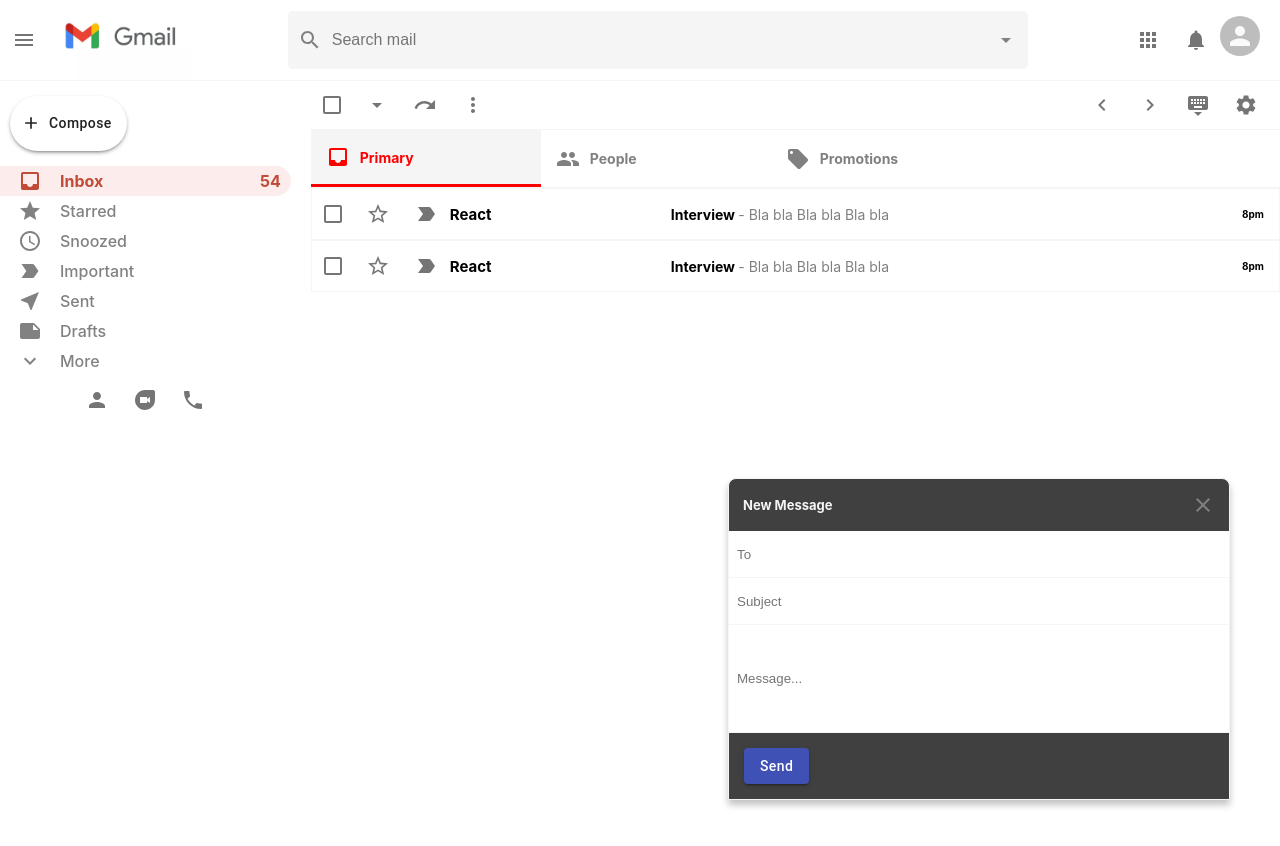
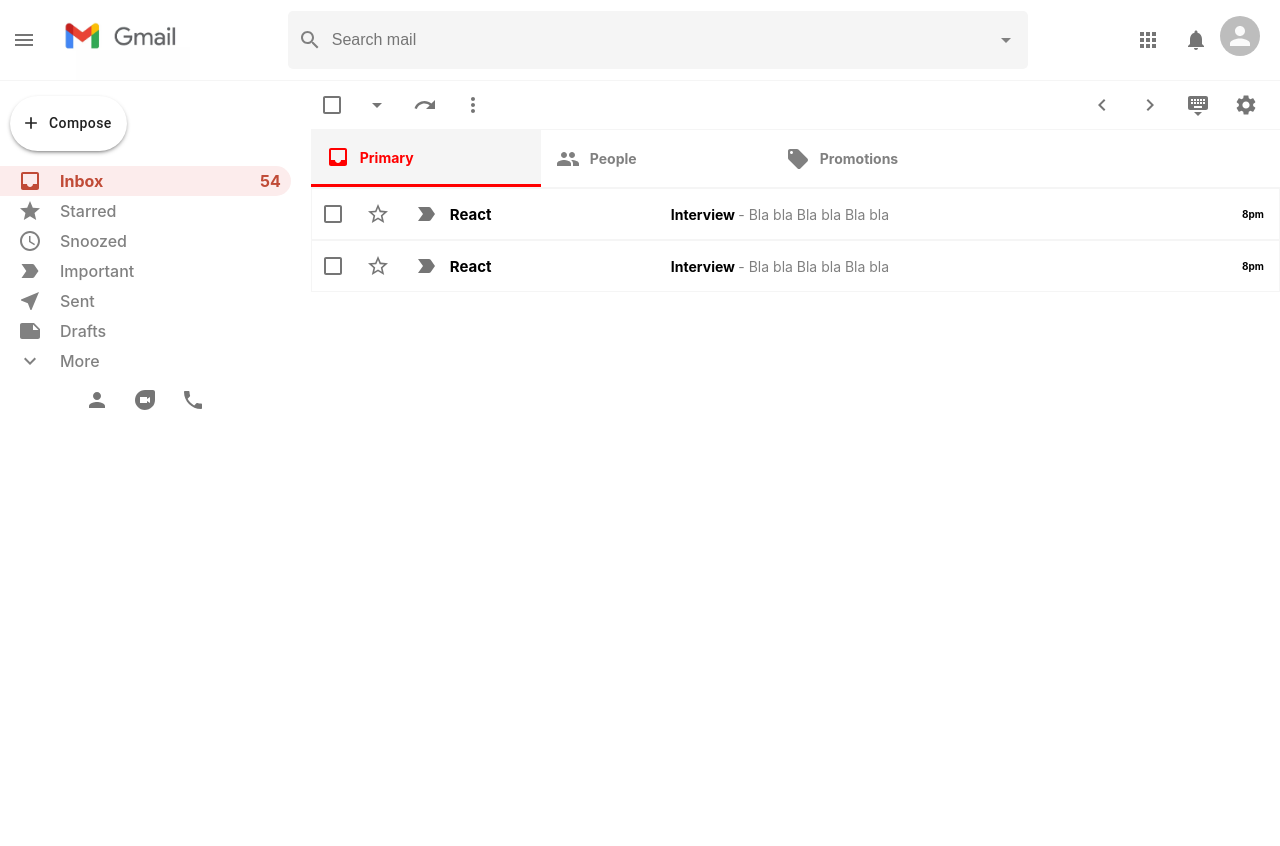
Before and after one commit to berkayyozayy/gmail-clone-challenge, a React (Create React App) app: page / in a window 1280 px wide. Shown: the top 846 px of the page. Built offline with nearby package versions, Linux system fonts and the light colour scheme.

Commit message:
send mail pop-up functionality

```diff
--- a/src/App.js
+++ b/src/App.js
@@ -6,11 +6,13 @@
 import Mail from './components/Mail';
 import EmailList from './components/EmailList';
 import SendMail from './components/SendMail';
+import { selectSendMessageIsOpen } from './features/mailSlice';
 import { useSelector } from 'react-redux'
-import { selectSendMessageIsOpen } from './features/mailSlice';
 
 
 function App() {
+
+  const sendMessageIsOpen = useSelector(selectSendMessageIsOpen)
 
   return (
     <Router>
@@ -27,7 +29,7 @@
             </Route>
           </Switch>
         </div>
-        <SendMail />
+        {sendMessageIsOpen && <SendMail />}
       </div>
     </Router>
   );
--- a/src/components/SendMail.js
+++ b/src/components/SendMail.js
@@ -3,20 +3,26 @@
 import CloseIcon from '@material-ui/icons/Close'
 import { Button } from '@material-ui/core'
 import { useForm } from 'react-hook-form'
+import { closeSendMessage } from '../features/mailSlice'
+import { useDispatch } from 'react-redux'
 
 function SendMail() {
 
     const { register, handleSubmit } = useForm()
+    const dispatch = useDispatch()
 
     const onSubmit = (data) => {
-        console.log(data);
+        // console.log(data);
     }
 
     return (
         <div className='sendMail'>
             <div className='sendMail__header'>
                 <h3>New Message</h3>
-                <CloseIcon className='sendMail__close' />
+                <CloseIcon
+                    className='sendMail__close'
+                    onClick={() => dispatch(closeSendMessage())}
+                />
             </div>
 
             <form onSubmit={handleSubmit(onSubmit)}>
--- a/src/components/Sidebar.js
+++ b/src/components/Sidebar.js
@@ -13,13 +13,19 @@
 import PersonIcon from '@material-ui/icons/Person';
 import DuoIcon from '@material-ui/icons/Duo';
 import PhoneIcon from '@material-ui/icons/Phone';
+import { useDispatch } from 'react-redux'
+import { openSendMessage } from '../features/mailSlice'
 
 function Sidebar() {
+
+    const dispatch = useDispatch()
+
     return (
         <div className='sidebar'>
             <Button
                 startIcon={<AddIcon fontSize='large' />}
                 className='sidebar__compose'
+                onClick={() => dispatch(openSendMessage())}
             >
                 Compose
             </Button>
```
